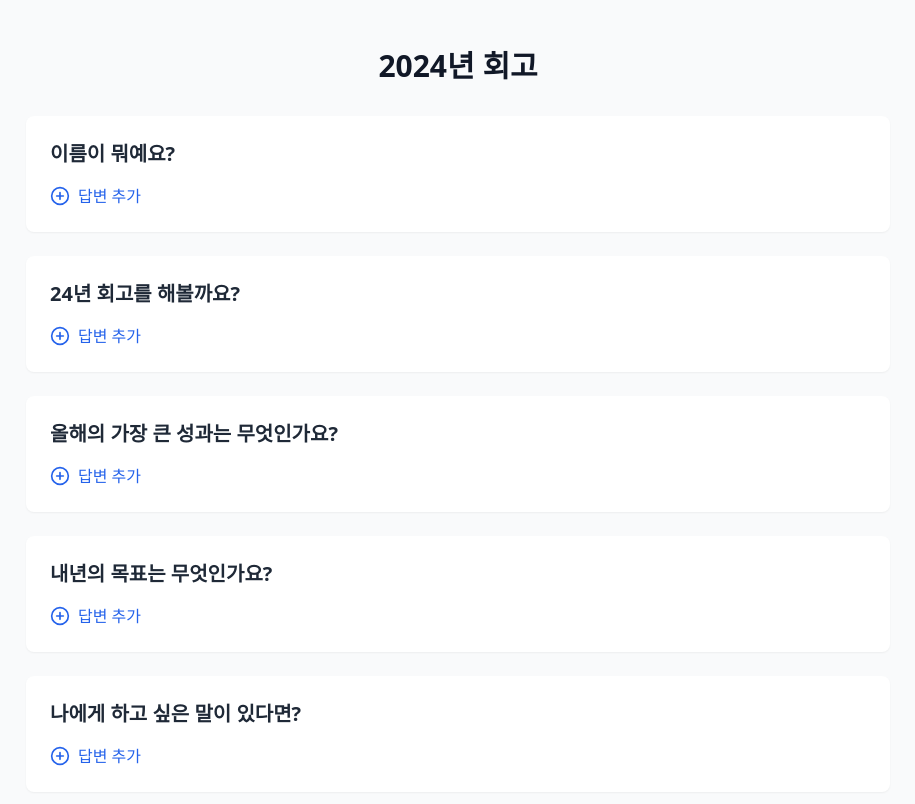
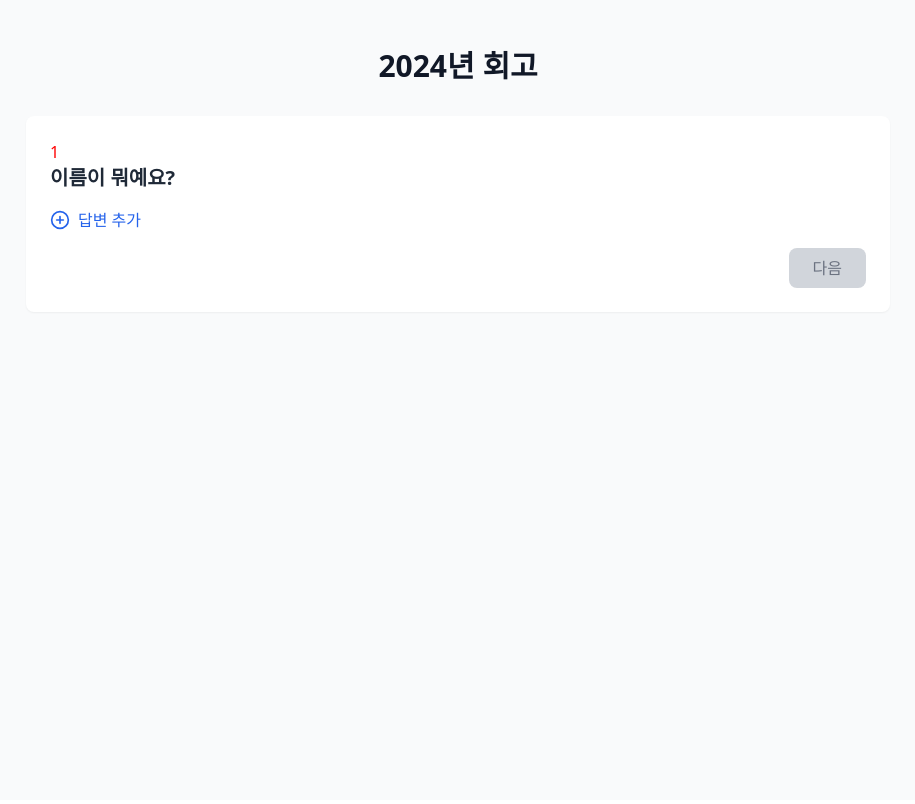
Before and after one commit to super-power-cat/goal-amulet, a React (Vite) app: page / in a window 1280 px wide. Shown: the top 804 px of the page, without its empty margins (182-1097 px from the left). Built offline with nearby package versions, Linux system fonts and the light colour scheme.

Commit message:
질문이 하나씩 노출되도록 변경

```diff
--- a/src/App.tsx
+++ b/src/App.tsx
@@ -12,11 +12,18 @@ const questions: Question[] = [
 
 function App() {
   const [responses, setResponses] = useState<Question[]>(questions);
+  const [currentQuestionIndex, setCurrentQuestionIndex] = useState(0);
 
   const handleAnswersChange = (questionId: number, answers: Answer[]) => {
     setResponses(prev => prev.map(q =>
       q.id === questionId ? { ...q, answers } : q
     ));
+  };
+
+  const handleNextQuestion = () => {
+    if (currentQuestionIndex < questions.length - 1) {
+      setCurrentQuestionIndex(prev => prev + 1);
+    }
   };
 
   const isComplete = responses.every(q => q.answers.length > 0 &&
@@ -30,17 +37,19 @@ function App() {
         </h1>
 
         <div className="space-y-6">
-          {questions.map((question) => (
+          {questions.slice(0, currentQuestionIndex + 1).map((question) => (
             <QuestionSection
               key={question.id}
               question={question.text}
               initialAnswers={responses.find(q => q.id === question.id)?.answers}
               onAnswersChange={(answers) => handleAnswersChange(question.id, answers)}
+              onNext={handleNextQuestion}
+              showNext={question.id === questions[currentQuestionIndex].id && currentQuestionIndex < questions.length - 1}
             />
           ))}
         </div>
 
-        {isComplete && (
+        {currentQuestionIndex === questions.length - 1 && isComplete && (
           <div className="mt-8 p-6 bg-white rounded-lg shadow-sm">
             <h3 className="text-xl font-semibold text-gray-800 mb-4">회고 완료!</h3>
             <div className="space-y-6">
--- /dev/null
+++ b/src/components/QuestionSection.module.css
@@ -0,0 +1,3 @@
+.text {
+    color: red;
+}
--- a/src/components/QuestionSection.tsx
+++ b/src/components/QuestionSection.tsx
@@ -1,17 +1,22 @@
 import React, { useState } from 'react';
 import AnswerInput from './AnswerInput';
 import { Answer } from '../types';
+import s from './QuestionSection.module.css';
 
 interface QuestionSectionProps {
   question: string;
   initialAnswers?: Answer[];
   onAnswersChange: (answers: Answer[]) => void;
+  onNext: () => void;
+  showNext: boolean;
 }
 
 export default function QuestionSection({
   question,
   initialAnswers = [{ id: '1', text: '' }],
   onAnswersChange,
+  onNext,
+  showNext,
 }: QuestionSectionProps) {
   const [answers, setAnswers] = useState<Answer[]>(initialAnswers);
 
@@ -37,8 +42,11 @@ export default function QuestionSection({
     onAnswersChange(newAnswers);
   };
 
+  const canProceed = answers.every(answer => answer.text.trim() !== '');
+
   return (
-    <div className="bg-white rounded-lg shadow-sm p-6 mb-6">
+    <div className={'bg-white rounded-lg shadow-sm p-6 mb-6'}>
+      <p className={s.text}>1</p>
       <h2 className="text-xl font-bold text-gray-800 mb-4">{question}</h2>
       <AnswerInput
         answers={answers}
@@ -46,6 +54,21 @@ export default function QuestionSection({
         onAddAnswer={handleAddAnswer}
         onRemoveAnswer={handleRemoveAnswer}
       />
+      {showNext && (
+        <div className="mt-4 flex justify-end">
+          <button
+            onClick={onNext}
+            disabled={!answers.some(answer => answer.text.trim().length > 0)}
+            className={`px-6 py-2 rounded-lg transition-colors ${
+              answers.some(answer => answer.text.trim().length > 0)
+                ? 'bg-blue-600 text-white hover:bg-blue-700'
+                : 'bg-gray-300 text-gray-500 cursor-not-allowed'
+            }`}
+          >
+            다음
+          </button>
+        </div>
+      )}
     </div>
   );
 }
```
